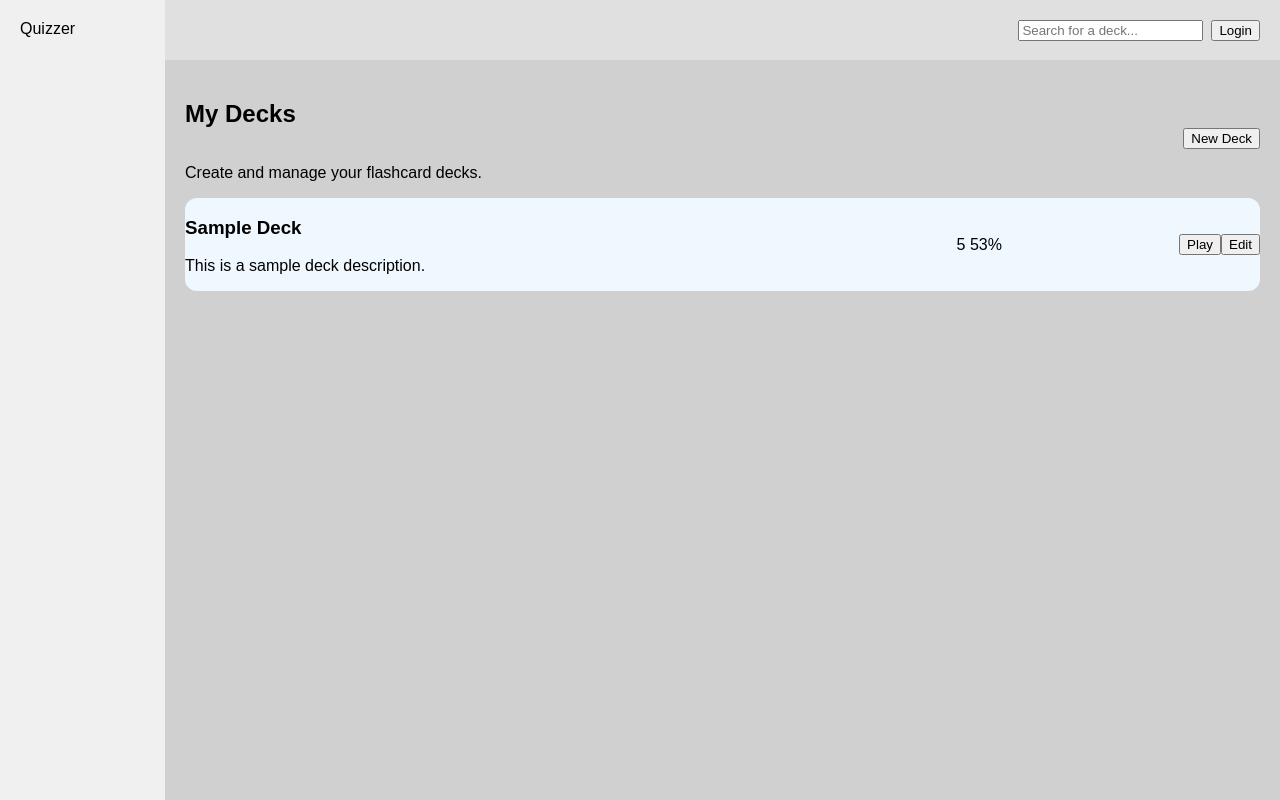
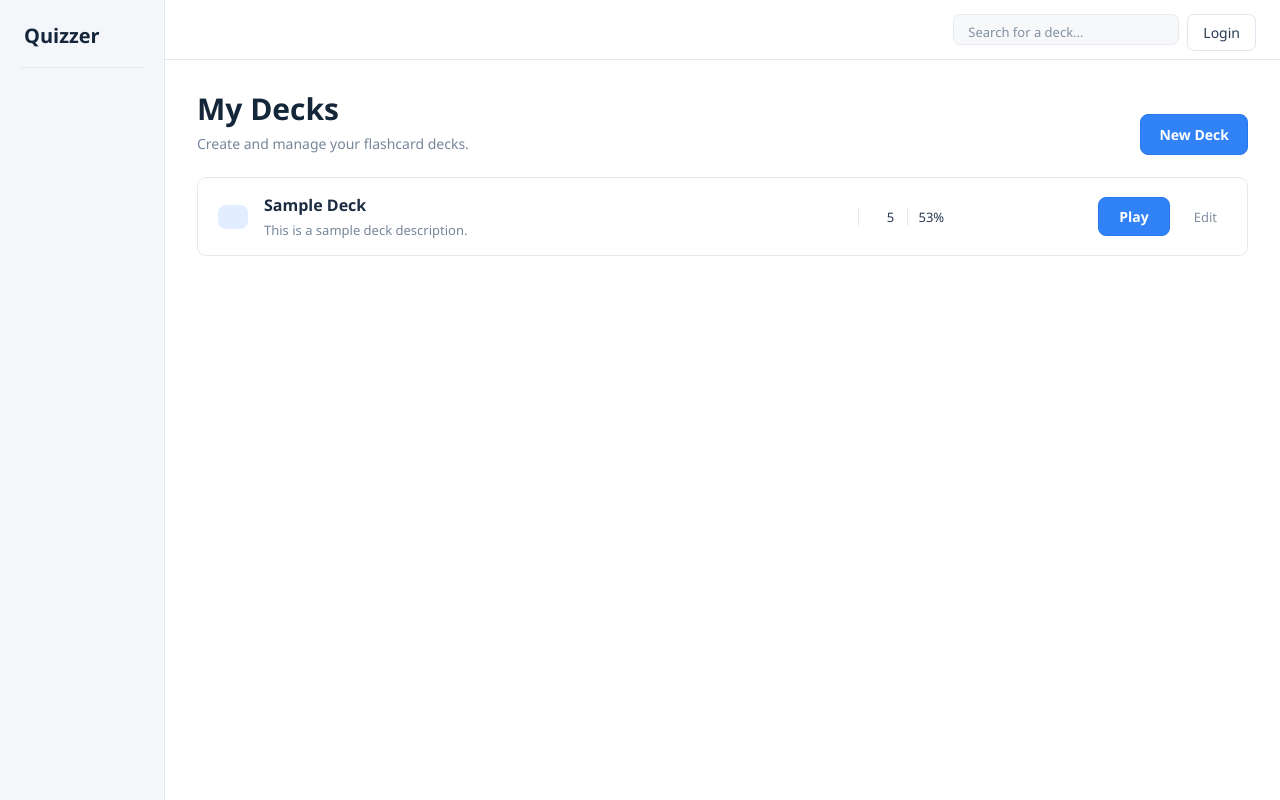
Before and after one commit to Aditya-Y-H/quiz_app, a Flask app: page / in a window 1280 px wide. Run offline with Flask 3, Linux system fonts and the light colour scheme.

Commit message:
add basic webpage stylesheet

```diff
--- a/src/quiz_app/static/index.css
+++ b/src/quiz_app/static/index.css
@@ -5,28 +5,76 @@
     grid-template-areas:
         "sidebar search-bar"
         "sidebar deck-container";
+    color: #17283d;
+    font-family: "Segoe UI", Arial, sans-serif;
 }
 
 .sidebar {
     grid-area: sidebar;
-    background-color: #f0f0f0;
+    background-color: #f4f6f9;
     padding: 20px;
+    border-right: 1px solid #e2e8f0;
+}
+
+.sidebar__header {
+    padding: 2px 4px 18px;
+    border-bottom: 1px solid #e5eaf1;
+    color: #15263b;
+    font-size: 20px;
+    font-weight: 700;
+}
+
+.sidebar__header-title {
+    color: inherit;
 }
 
 .search-bar {
     grid-area: search-bar;
-    background-color: #e0e0e0;
-    padding: 20px;
+    background-color: #ffffff;
+    padding: 14px 24px;
+    border-bottom: 1px solid #e5eaf1;
 
     display: flex;
     justify-content: flex-end;
     gap: 8px;
 }
 
+.search-bar__bar {
+    padding: 0 12px;
+    border: 1px solid #e7ebf1;
+    border-radius: 7px;
+    background-color: #f7f8fa;
+}
+
+.search-bar__input {
+    padding: 8px 2px;
+    border: 0;
+    outline: 0;
+    background: transparent;
+    color: #20334b;
+    font: inherit;
+    font-size: 13px;
+}
+
+.search-bar__input::placeholder {
+    color: #8290a2;
+    opacity: 1;
+}
+
+.search-bar__login-btn {
+    padding: 8px 15px;
+    border: 1px solid #e0e6ee;
+    border-radius: 7px;
+    background-color: #ffffff;
+    color: #263b54;
+    font: inherit;
+    font-size: 14px;
+}
+
 .deck-container {
     grid-area: deck-container;
-    background-color: #d0d0d0;
-    padding: 20px;
+    background-color: #ffffff;
+    padding: 28px 32px;
 
     display: flex;
     flex-direction: column;
@@ -51,10 +99,42 @@
     justify-content: flex-end;
 }
 
+.deck-container__head-left h2 {
+    margin: 0 0 5px;
+    color: #14263a;
+    font-size: 30px;
+    font-weight: 700;
+}
+
+.deck-container__head-left p {
+    margin: 0 0 24px;
+    color: #77869a;
+    font-size: 14px;
+}
+
+.deck-container__create-btn,
+.deck__play-btn {
+    padding: 10px 18px;
+    border: 1px solid #2878ed;
+    border-radius: 8px;
+    background-color: #3182f6;
+    color: #ffffff;
+    font: inherit;
+    font-size: 14px;
+    font-weight: 600;
+}
+
+.deck-container__create-btn {
+    margin-top: 4px;
+}
 
 .deck {
-    background-color: aliceblue;
-    border-radius: 12px;
+    margin-bottom: 10px;
+    padding: 16px 20px;
+    border: 1px solid #e5eaf1;
+    border-radius: 9px;
+    background-color: #ffffff;
+    color: #1a2c42;
 
     display: flex;
     align-items: center;
@@ -70,6 +150,76 @@
     flex: 3 1 auto;
 }
 
+.deck__icon {
+    margin-right: 16px;
+    padding: 12px 15px;
+    border-radius: 8px;
+    background-color: #e2edff;
+    color: #2878ed;
+}
+
+.deck__title {
+    margin: 0 0 5px;
+    color: #1b2c41;
+    font-size: 16px;
+    font-weight: 600;
+}
+
+.deck__description {
+    margin: 0;
+    color: #77869a;
+    font-size: 13px;
+}
+
 .deck__statistics {
     flex: 1 1 auto;
+    padding-left: 18px;
+    border-left: 1px solid #e5eaf1;
+    color: #26384f;
+    font-size: 13px;
 }
+
+.deck__statistics-count,
+.deck__statistics-accuracy {
+    padding: 0 10px;
+}
+
+.deck__statistics-accuracy {
+    border-left: 1px solid #e5eaf1;
+}
+
+.deck__play {
+    margin: 0 14px;
+}
+
+.deck__play-btn {
+    padding: 9px 20px;
+}
+
+.deck__edit-btn {
+    padding: 7px 10px;
+    border: 0;
+    border-radius: 6px;
+    background-color: transparent;
+    color: #8290a2;
+    font: inherit;
+    font-size: 13px;
+}
+
+.search-bar__login-btn,
+.deck-container__create-btn,
+.deck__play-btn,
+.deck__edit-btn {
+    cursor: pointer;
+}
+
+.search-bar__login-btn:hover,
+.deck__edit-btn:hover {
+    background-color: #f3f6fa;
+}
+
+.deck-container__create-btn:hover,
+.deck__play-btn:hover {
+    background-color: #236fdf;
+    border-color: #236fdf;
+}
```
